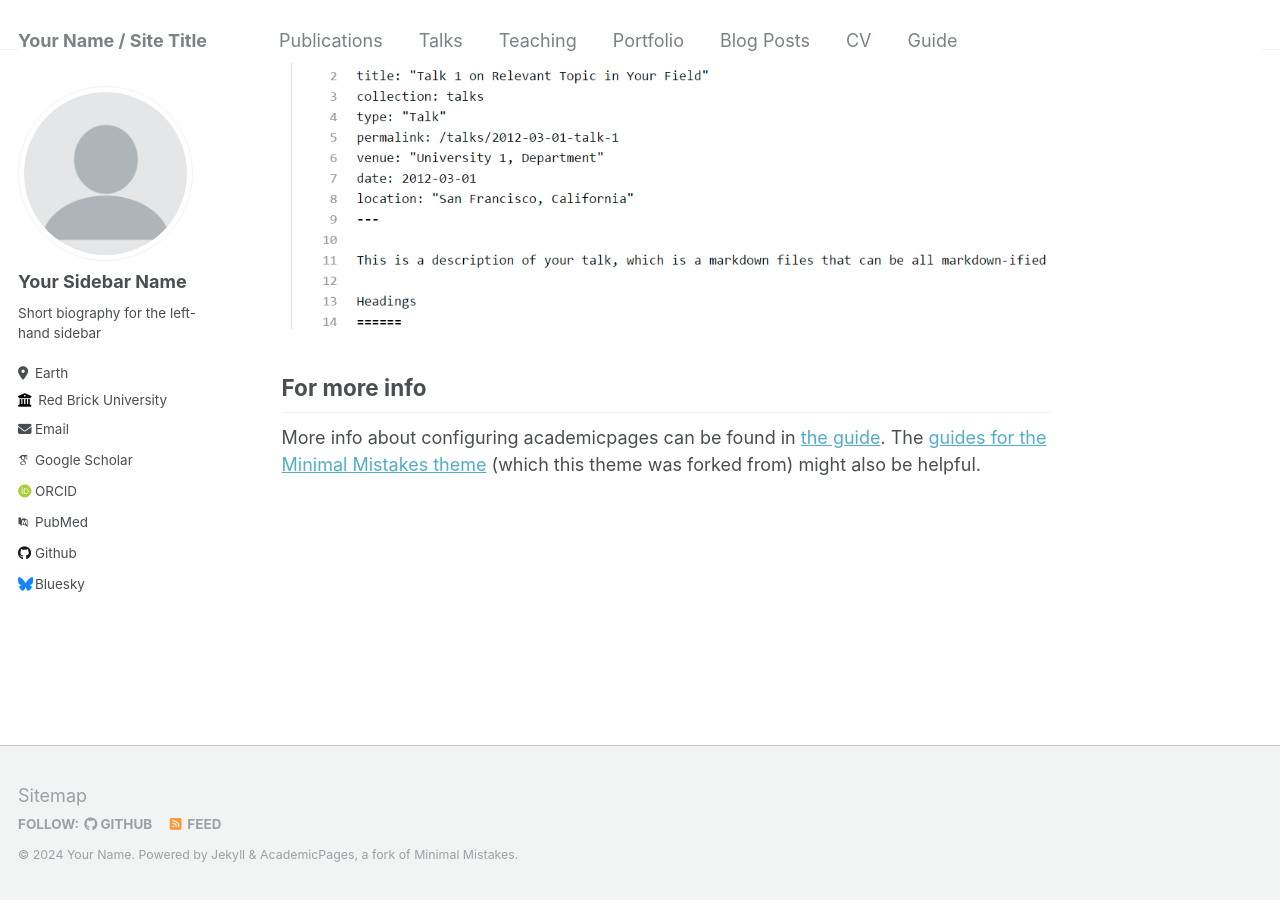
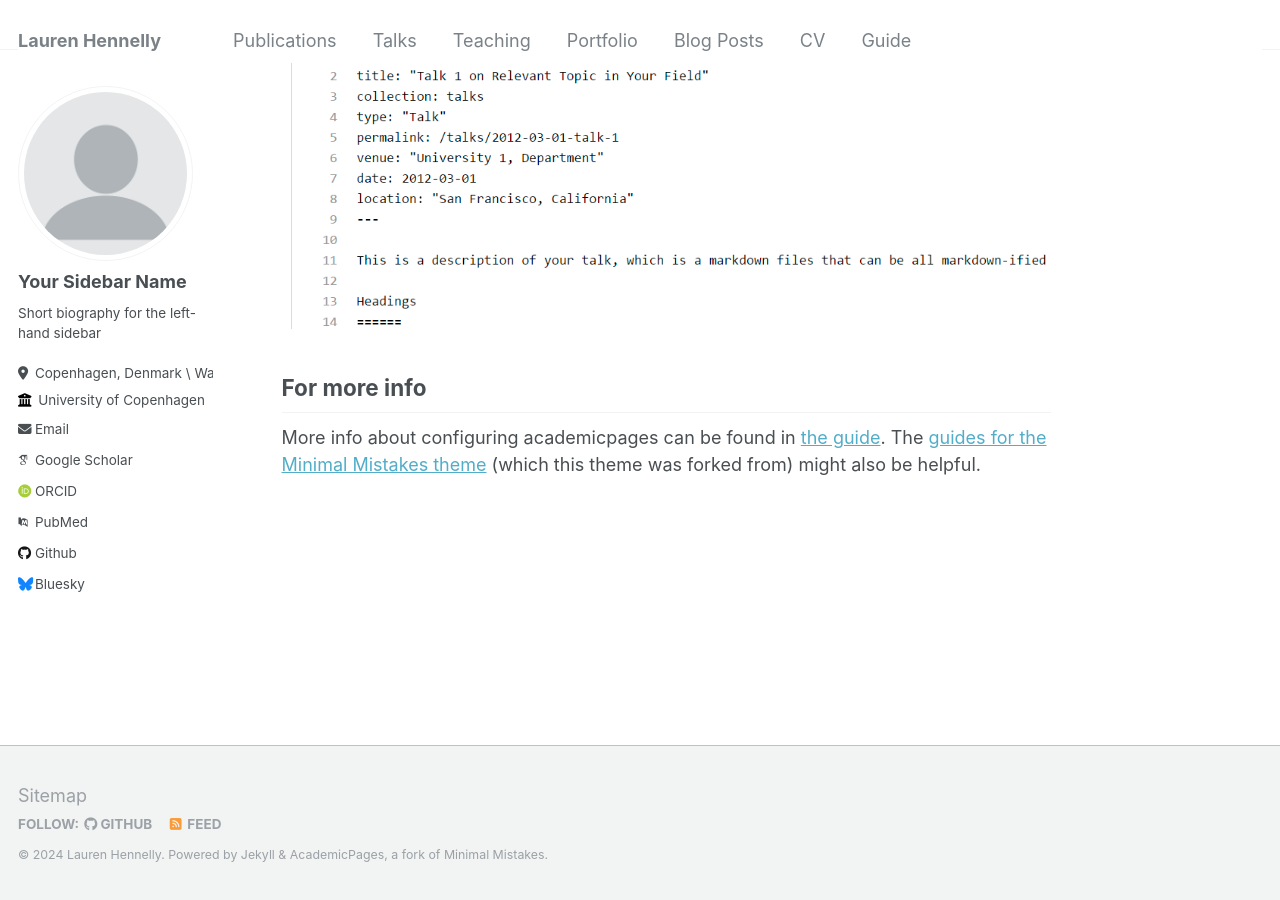
Before and after one commit to lmhen/laurenhennelly.github.io, a Jekyll site: the page built from _pages/about.md, in a window 1280 px wide and 900 px high, scrolled down 2640 px. Built offline with Jekyll 4.4.1, drawn with Linux system fonts in a browser that asks for light colours; some web fonts are replaced.

Commit message:
Update _config.yml

```diff
--- a/_config.yml
+++ b/_config.yml
@@ -8,9 +8,9 @@
 
 # Basic Site Settings
 locale                   : "en-US"
-title                    : "Your Name / Site Title"
+title                    : "Lauren Hennelly"
 title_separator          : "-"
-name                     : &name "Your Name"
+name                     : &name "Lauren Hennelly"
 description              : &description "personal description"
 url                      : https://academicpages.github.io # the base hostname & protocol for your site e.g. "https://mmistakes.github.io"
 baseurl                  : "" # the subpath of your site, e.g. "/blog"
@@ -25,8 +25,8 @@ author:
   name             : "Your Sidebar Name"
   pronouns         : # example: "she/her"
   bio              : "Short biography for the left-hand sidebar"
-  location         : "Earth"
-  employer         : "Red Brick University"
+  location         : "Copenhagen, Denmark \\ Washington DC"
+  employer         : "University of Copenhagen"
   uri              : # URL
   email            : "none@example.org"
 
```
